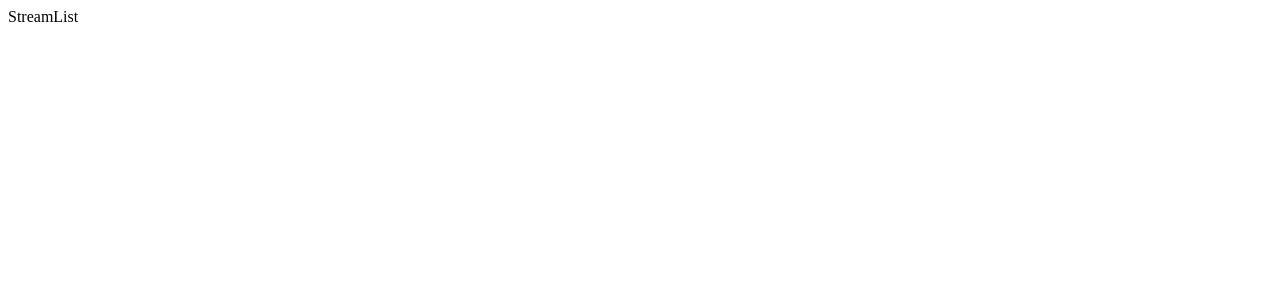
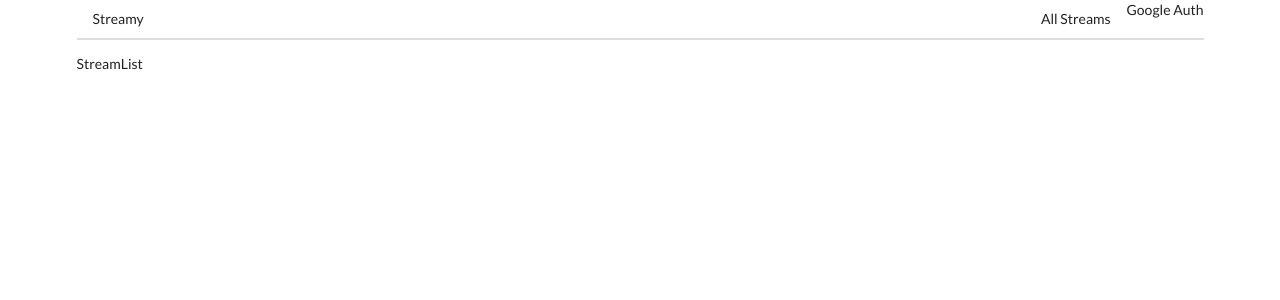
Before and after one commit to adilnm/twitch-ud-client, a React (Create React App) app: page / in a window 1280 px wide. Shown: the top 300 px of the page. Built offline with nearby package versions, Linux system fonts and the light colour scheme.

Commit message:
create a GoogleAuth component

```diff
--- a/public/index.html
+++ b/public/index.html
@@ -10,11 +10,14 @@
       content="Web site created using create-react-app"
     />
     <link rel="apple-touch-icon" href="%PUBLIC_URL%/logo192.png" />
+    <link rel="stylesheet" href="https://cdnjs.cloudflare.com/ajax/libs/semantic-ui/2.4.1/semantic.min.css">
     <!--
       manifest.json provides metadata used when your web app is installed on a
       user's mobile device or desktop. See https://developers.google.com/web/fundamentals/web-app-manifest/
     -->
     <link rel="manifest" href="%PUBLIC_URL%/manifest.json" />
+
+    <script src="https://apis.google.com/js/api.js"></script>
     <!--
       Notice the use of %PUBLIC_URL% in the tags above.
       It will be replaced with the URL of the `public` folder during the build.
--- a/src/components/App.js
+++ b/src/components/App.js
@@ -1,20 +1,23 @@
 import React from "react";
-import { BrowserRouter as Router, Route, link } from "react-router-dom";
+import { BrowserRouter as Router, Route, Link } from "react-router-dom";
 import StreamCreate from "./streams/StreamCreate";
 import StreamDelete from "./streams/StreamDelete";
 import StreamEdit from "./streams/StreamEdit";
 import streamShow from "./streams/StreamShow";
 import StreamList from "./streams/StreamList";
+import Header from "./Header";
+
 const App = () => {
   return (
-    <div>
+    <div className="ui container">
       <Router>
         <div>
-            <Route exact path="/" component={StreamList} />
-            <Route exact path="/streams/new" component={StreamCreate} />
-            <Route exact path="/streams/edit" component={StreamEdit} />
-            <Route exact path="/streams/delete" component={StreamDelete} />
-            <Route exact path="/streams/show" component={streamShow} />
+          <Header />
+          <Route exact path="/" component={StreamList} />
+          <Route exact path="/streams/new" component={StreamCreate} />
+          <Route exact path="/streams/edit" component={StreamEdit} />
+          <Route exact path="/streams/delete" component={StreamDelete} />
+          <Route exact path="/streams/show" component={streamShow} />
         </div>
       </Router>
     </div>
--- /dev/null
+++ b/src/components/GoogleAuth.js
@@ -0,0 +1,13 @@
+import React from 'react'
+
+class GoogleAuth extends React.Component{
+    render(){
+        return(
+            <div>
+                Google Auth
+            </div>
+        )
+    }
+}
+
+export default GoogleAuth
--- /dev/null
+++ b/src/components/Header.js
@@ -0,0 +1,21 @@
+import React from "react";
+import { Link } from "react-router-dom";
+import GoogleAuth from "./GoogleAuth";
+
+const Header = () => {
+  return (
+    <div className="ui secondary pointing menu">
+      <Link to="/" className="item">
+        Streamy
+      </Link>
+      <div className="right menu">
+        <Link to="/" className="item">
+          All Streams
+        </Link>
+        <GoogleAuth/>
+      </div>
+    </div>
+  );
+};
+
+export default Header;
```
Also changed, not shown: src/index.js (line endings or trailing spaces).
